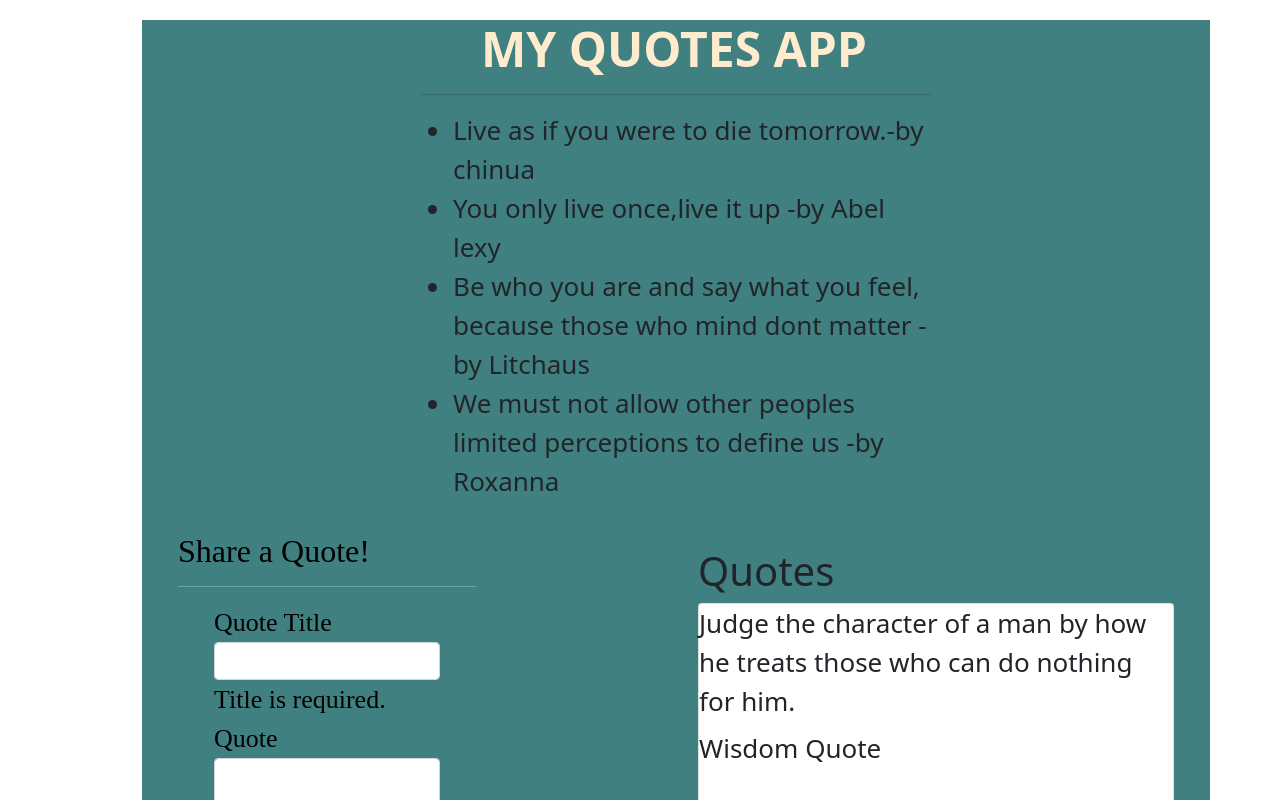
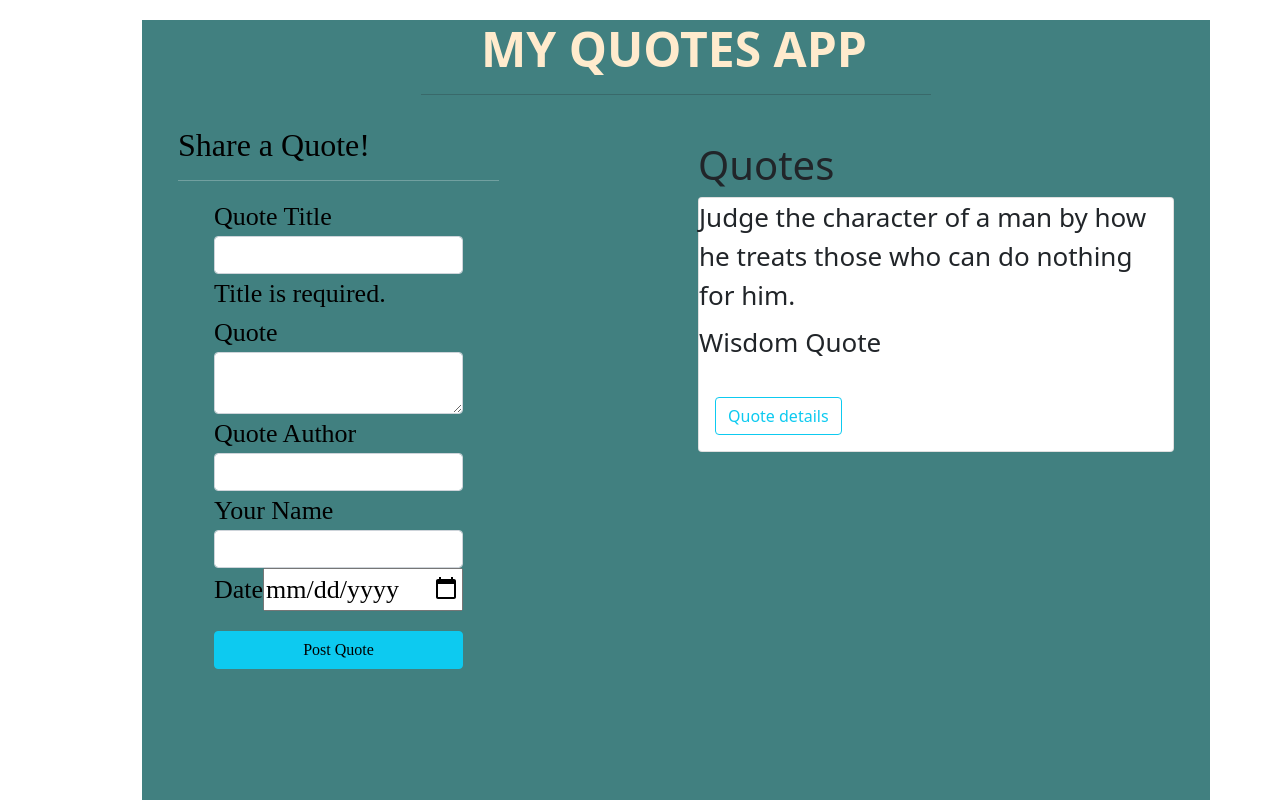
Before and after one commit to vyonna6519/quotes, an Angular app: page / in a window 1280 px wide. Shown: the top 800 px of the page. Built offline with nearby package versions, Linux system fonts and the light colour scheme.

Commit message:
added calendar to form

```diff
--- a/src/app/form/form.component.html
+++ b/src/app/form/form.component.html
@@ -26,7 +26,11 @@
             <input type="text " required class="form-control " id="name "  name="poster "  minlength="3 ">
 
         </div>
+        <div class="form-group ">
+            <label for="submitDate ">Date</label>
+            <input type='date' id="submitDate"   name="submitDate " required>
+        </div>
 
-        <button type="submit " class="btn btn-info ">Post Quote</button>
+    <button type="submit " class="btn btn-info ">Post Quote</button>
     </form>
 </div>
--- a/src/app/form/form.component.ts
+++ b/src/app/form/form.component.ts
@@ -9,7 +9,7 @@
 export class FormComponent implements OnInit {
 
 
-   quotes = new Quote(0,'', '',);
+   quotes = new Quote(0,'', '',new Date());
   @Output() addQuote = new EventEmitter<Quote>();
 
   submitQuote() {
--- a/src/app/quote-info/quote-info.component.ts
+++ b/src/app/quote-info/quote-info.component.ts
@@ -1,5 +1,6 @@
 import { Component, OnInit } from '@angular/core';
-import {Quote} from '../quote';
+import { Quote } from '../quote';
+
 @Component({
   selector: 'app-quote-info',
   templateUrl: './quote-info.component.html',
@@ -7,11 +8,35 @@
 })
 export class QuoteInfoComponent implements OnInit {
   quotes: Quote[] = [
-    new Quote(1,'Wisdom Quote', 'Judge the character of a man by how he treats those who can do nothing for him.'),
+    new Quote(1,'Wisdom Quote', 'Judge the character of a man by how he treats those who can do nothing for him.', new Date(2020,3,14)),
   ]
+
+  toggleDetails(index) {
+    this.quotes[index].showDescription = !this.quotes[index].showDescription;
+  }
+
+  deleteQuote(isComplete, index) {
+    if(isComplete){
+      let toDelete = confirm(`Confirm delete of ${this.quotes[index].name}?`)
+
+      if (toDelete) {
+        this.quotes.splice(index, 1)
+      }
+    }
+  }
+
+    addNewQuote(quote) {
+      let quoteLength = this.quotes.length;
+      quote.id = quoteLength +1;
+      quote.completeDate = new Date(quote.submitDate)
+      this.quotes.push(quote)
+    }
   constructor() { }
 
   ngOnInit() :void {
   }
 
 }
+function newDate(arg0: number, arg1: number, arg2: number): Date {
+  throw new Error('Function not implemented.');
+}
--- a/src/app/quote.ts
+++ b/src/app/quote.ts
@@ -1,7 +1,7 @@
 export class Quote {
-    // showDescription: boolean;
+    showDescription: boolean;
 
-    constructor(public id: number,public name: string,public quote: string,){
-    //   this.showDescription=false;
+    constructor(public id: number,public name: string,public quote: string,public completeDate: Date){
+      this.showDescription=false;
     }
  }
--- a/src/app/quotes/quotes.component.css
+++ b/src/app/quotes/quotes.component.css
@@ -18,6 +18,6 @@
     justify-content: space-between;
 }
 
-.quote {
+.quoty {
     margin-top:30px;
 }
--- a/src/app/quotes/quotes.component.html
+++ b/src/app/quotes/quotes.component.html
@@ -6,17 +6,22 @@
             <h1>My quotes app</h1>
             <hr>
             <ul>
-                <li *ngFor='let quotes of quotes'>
-                      {{quotes.quote}}
+                <li *ngFor='let quote of quote'>
+                      {{quote.quote}}
                 </li>
             </ul>
           </div>
         </div>
         <div class="forms">
             <app-form ></app-form>
-            <app-quote-info class="quote"></app-quote-info>
+            <app-quote-info class="quoty"></app-quote-info>
+
+
         </div>
+
 </div>
 
 
 </div>
+<div *ngFor='let quote of quote;let i = index'>
+    <li appStrikethrough>{{quote.name}} due on {{quote.completeDate}}</li>
--- a/src/app/quotes/quotes.component.ts
+++ b/src/app/quotes/quotes.component.ts
@@ -8,10 +8,10 @@
 })
 export class QuotesComponent implements OnInit {
   quotes:Quote[] = [
-  {id:1,name:'vyonna',quote:'Live as if you were to die tomorrow.-by chinua'},
-  {id:1,name:'vyonna',quote:'You only live once,live it up -by Abel lexy '},
-  {id:1,name:'vyonna',quote:'Be who you are and say what you feel, because those who mind dont matter -by Litchaus'},
-  {id:1,name:'vyonna',quote:'We must not allow other peoples limited perceptions to define us -by Roxanna'}
+  new Quote(1,'vyonna' ,'Live as if you were to die tomorrow.-by chinua',new Date(2020,3,14)),
+  new Quote(1,'vyonna','You only live once,live it up -by Abel lexy',new Date(2020,3,14)),
+  new Quote(1,'vyonna','Be who you are and say what you feel, because those who mind dont matter -by Litchaus',new Date(2020,3,14)),
+  new Quote(1,'vyonna','We must not allow other peoples limited perceptions to define us -by Roxanna',new Date(2020,3,14))
 ];
 
 
```
Also changed, not shown: src/app/quote-info/quote-info.component.html (line endings or trailing spaces).
